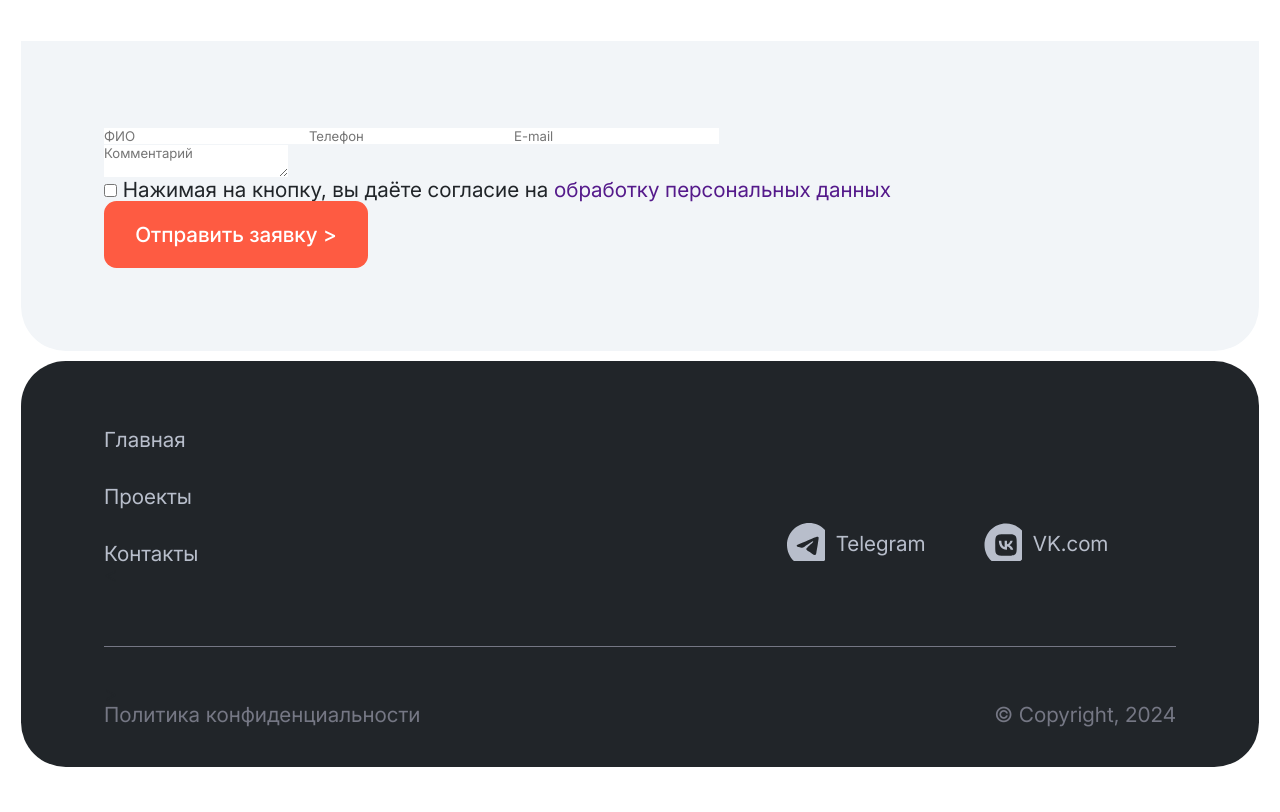
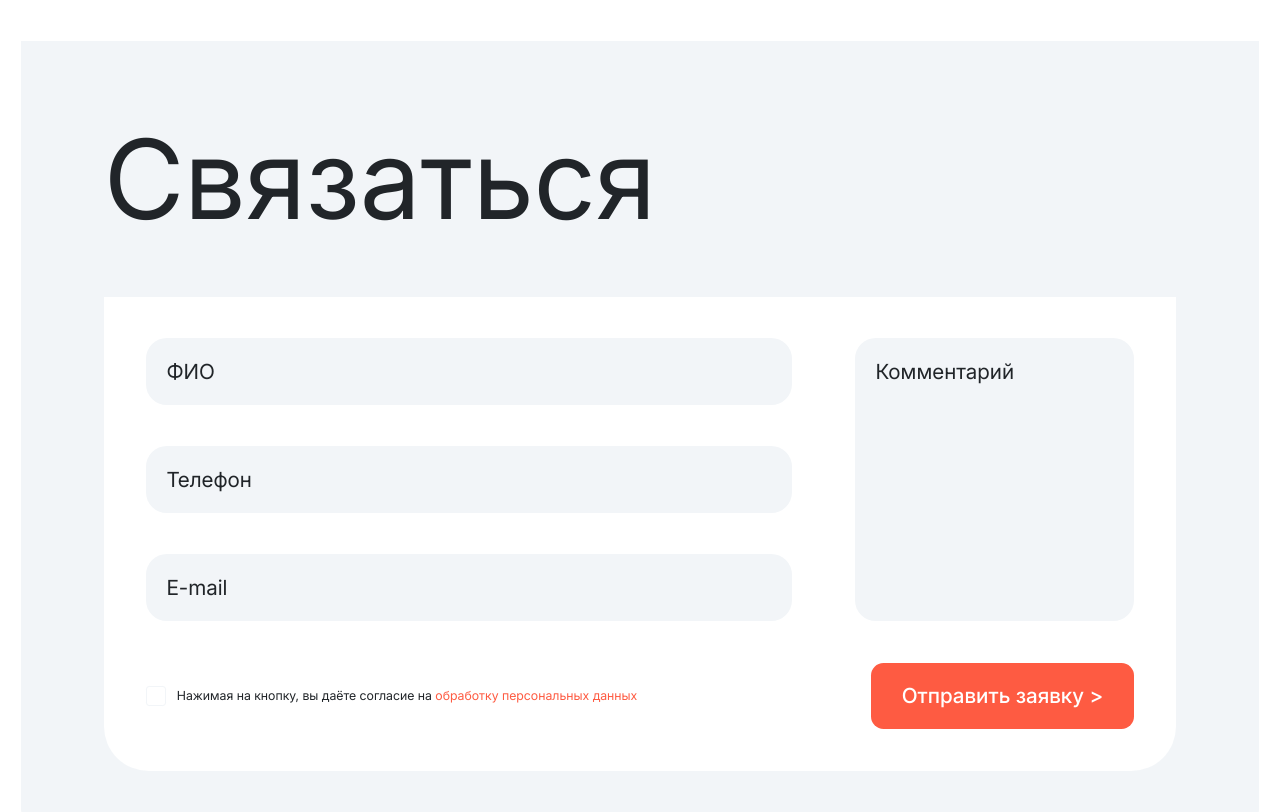
Before and after one commit to Zhiga-noff/dasha-portfolio, an Angular app: page / in a window 1280 px wide. Shown: the part 5660-6472 px from the top of the page. Before the commit the page ends 6427 px from the top, so only its background shows below. Built offline with nearby package versions, Linux system fonts and the light colour scheme.

Commit message:
Сверстал главную страницу

```diff
--- a/src/app/shared/components/form/form.component.html
+++ b/src/app/shared/components/form/form.component.html
@@ -1,6 +1,6 @@
 <article class="form border">
-  <h2 class="form__title"></h2>
-  <form action="#" class="form__form">
+  <h2 class="form__title">Связаться</h2>
+  <form action="#" class="form__form border">
     <div class="form__row">
       <div class="form__left-info">
         <input type="text" name="name" placeholder="ФИО" class="form__input"/>
--- a/src/app/shared/components/form/form.component.scss
+++ b/src/app/shared/components/form/form.component.scss
@@ -9,30 +9,127 @@
   margin-bottom: .5rem;
   // .form__title
   &__title {
+    font-size: 5.3rem;
+    margin-bottom: 3rem;
   }
 
   // .form__form
   &__form {
+    background-color: white;
+    border-top-right-radius: 0;
+    border-top-left-radius: 0;
+    padding: 2rem;
   }
 
   // .form__row
   &__row {
+    display: flex;
+    gap: 3rem;
+    align-items: stretch;
+    margin-bottom: 2rem;
+    justify-content: space-between;
+
+    &:last-child {
+      align-items: center;
+      margin-bottom: 0;
+    }
   }
 
   // .form__left-info
   &__left-info {
+    flex: 1 1 70%;
+    display: flex;
+    flex-direction: column;
+    row-gap: 2rem;
   }
 
   // .form__input
   &__input {
+    background-color: $lightBack;
+    padding: 1rem;
+    border-radius: 1rem;
+    width: 100%;
+
+    font-size: 1rem;
+
+    &::placeholder {
+      font-size: 1rem;
+      color: $text;
+    }
   }
 
   // .form__text
   &__text {
+    flex: 1 1 30%;
+
+    background-color: $lightBack;
+    padding: 1rem;
+    border-radius: 1rem;
+    width: 100%;
+    height: auto;
+    resize: none;
+
+    font-size: 1rem;
+
+    &::placeholder {
+      font-size: 1rem;
+      color: $text;
+    }
+
   }
 
   // .form__personal-data
   &__personal-data {
+
+    input {
+      display: none;
+    }
+
+    label {
+      display: flex;
+      align-items: center;
+      position: relative;
+      font-size: .6rem;
+      cursor: pointer;
+
+      &::before {
+        content: '';
+        height: 1rem;
+        width: 1rem;
+        border-radius: .15rem;
+        border: 1px solid $lightBack;
+        margin-right: .5rem;
+        transition-duration: .3s;
+      }
+
+      &::after {
+        position: absolute;
+        background-image: url("../../../../assets/img/check.png");
+        background-repeat: no-repeat;
+        top: .15rem;
+        left: .15rem;
+        content: '';
+        height: 1rem;
+        width: 1rem;
+        border-radius: .15rem;
+        margin-right: .5rem;
+        opacity: 0;
+        transition-duration: .3s;
+      }
+    }
+
+    input:checked + label::before {
+      background-color: $btn;
+    }
+
+    input:checked + label::after {
+      opacity: 1;
+    }
+
+
+    a {
+      color: $btn;
+    }
   }
 
   // .form__btn
```
Also changed, not shown: src/assets/img/check.png (added).
